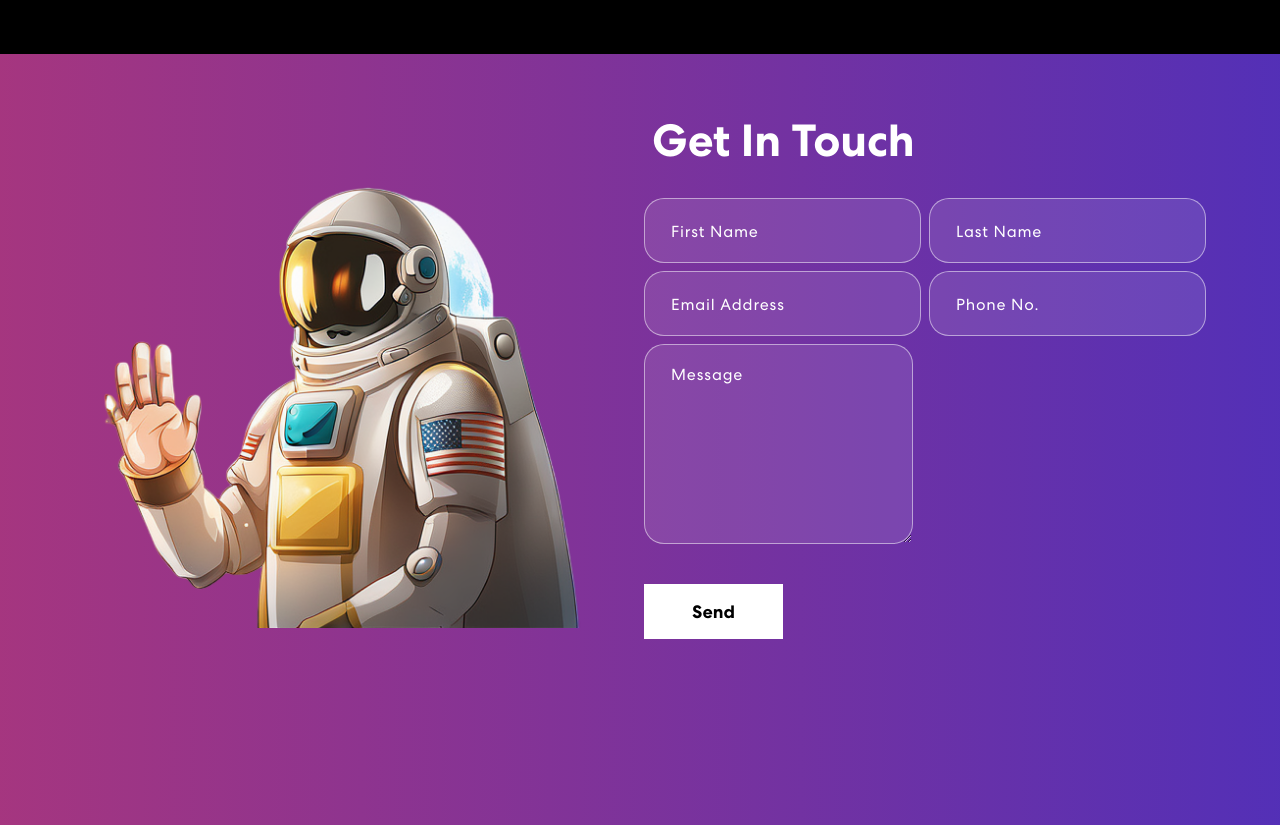
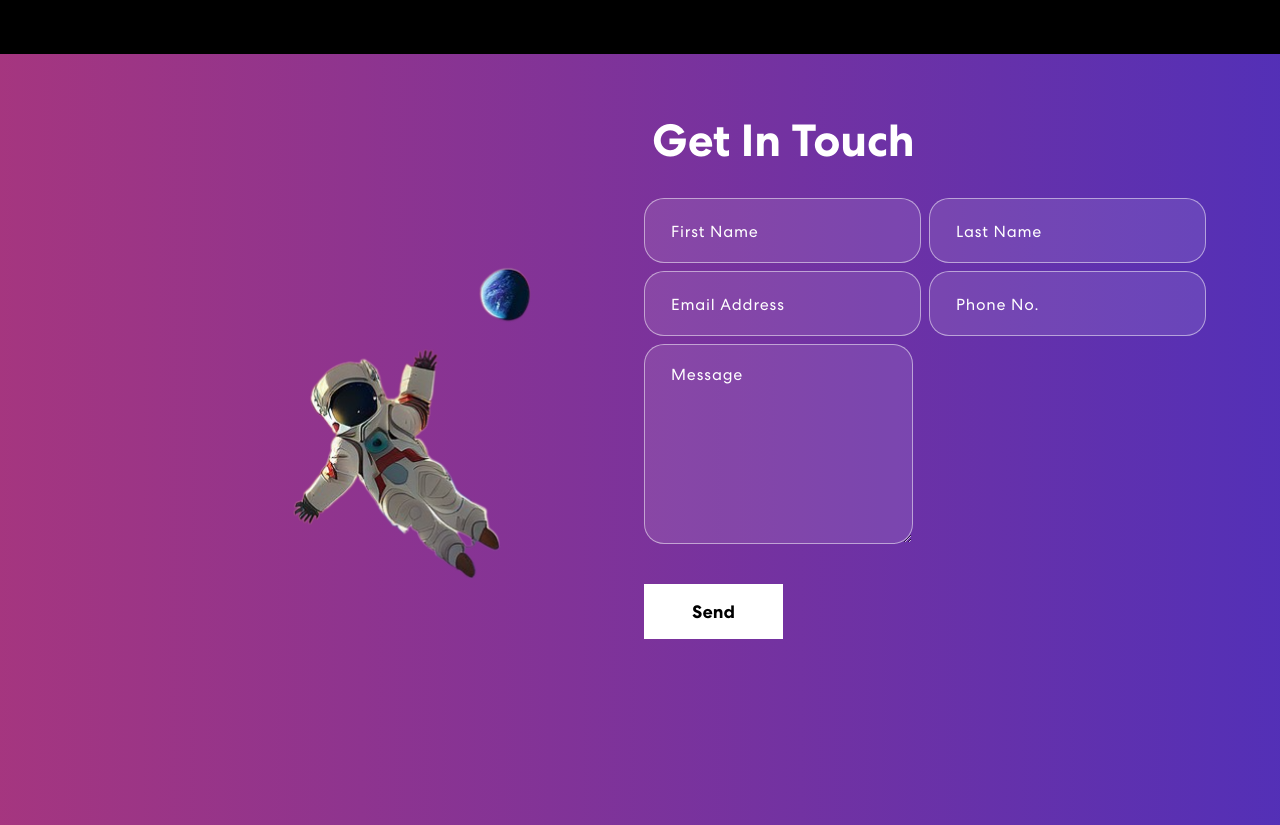
Before and after one commit to AnirudhChowdary/portfolio, a React (Create React App) app: page / in a window 1280 px wide. Shown: the part 1820-2645 px from the top of the page. Built offline with nearby package versions, Linux system fonts and the light colour scheme.

Commit message:
deploy scripts

```diff
--- a/package.json
+++ b/package.json
@@ -1,6 +1,7 @@
 {
   "name": "portfolio",
   "version": "0.1.0",
+  "homepage": "https://AnirudhChowdary.github.io/portfolio",
   "private": true,
   "dependencies": {
     "@react-icons/all-files": "^4.1.0",
@@ -26,6 +27,8 @@
     "web-vitals": "^2.1.4"
   },
   "scripts": {
+    "predeploy": "npm run build",
+    "deploy": "gh-pages -d build",
     "start": "react-scripts start",
     "build": "react-scripts build",
     "test": "react-scripts test",
@@ -48,5 +51,8 @@
       "last 1 firefox version",
       "last 1 safari version"
     ]
+  },
+  "devDependencies": {
+    "gh-pages": "^5.0.0"
   }
 }
--- a/src/components/Contact.js
+++ b/src/components/Contact.js
@@ -7,6 +7,7 @@ import emailjs from 'emailjs-com';
 import { async } from "q";
 import React from "react";
 import headerImg from "../assets/img/header-img.png";
+import banner from "../assets/img/contact-banner.png";
 
 const SERVICE_ID = "service_w150psl";
 const TEMPLATE_ID = "template_crioe15";
@@ -90,7 +91,7 @@ export const Contact = () => {
       <Container>
         <Row className="align-items-center">
           <Col size={12} md={6}>
-          <img src={headerImg} alt="Contact Us"/>
+          <img src={banner} alt="Contact Us"/>
           </Col>
           <Col size={12} md={6}>
             <TrackVisibility>
```
Also changed, not shown: src/assets/img/contact-banner.png (added), 1 other file (tests, documents, lock files or other folders).
